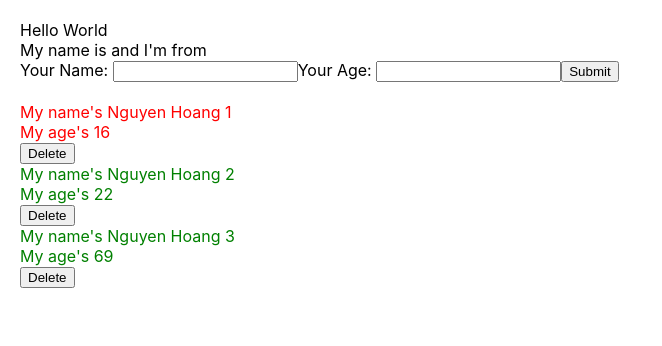
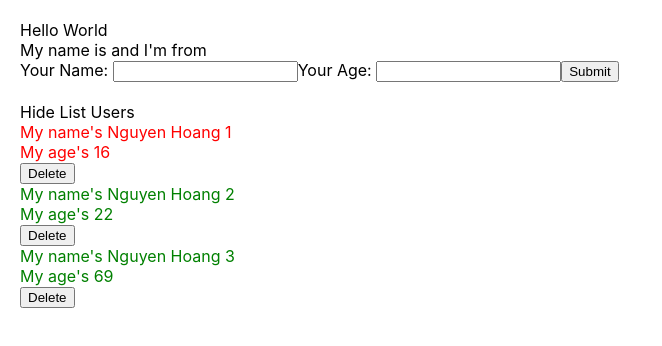
Before and after one commit to HideDar/DemoReact, a React (Create React App) app: page / in a window 1280 px wide. Shown: the top 346 px of the page, without its empty margins (0-662 px from the left). Built offline with nearby package versions, Linux system fonts and the light colour scheme.

Commit message:
state hook

```diff
--- a/src/components/DisplayInfor.js
+++ b/src/components/DisplayInfor.js
@@ -1,4 +1,4 @@
-import React from "react";
+import React, { useState } from "react";
 import './DisplayInfor.scss';
 import logo from './../logo.svg';
 
@@ -42,10 +42,19 @@
 
 const DisplayInfor = (props) => {
     const { listUsers } = props;// object
-
+    const [isShowHideListUser, setShowHideListUser] = useState(true);
+    const handleShowHideListUser = () => {
+        setShowHideListUser(!isShowHideListUser);
+    }
     return (
         <div className="display-infro-container">
-            {true &&
+            <div>
+                <span onClick={() => handleShowHideListUser()}>
+                    {isShowHideListUser === true ? "Hide List Users" : "Show List Users"}
+                </span>
+            </div>
+
+            {isShowHideListUser &&
                 <>
                     {listUsers.map((user, index) => {
 
```
